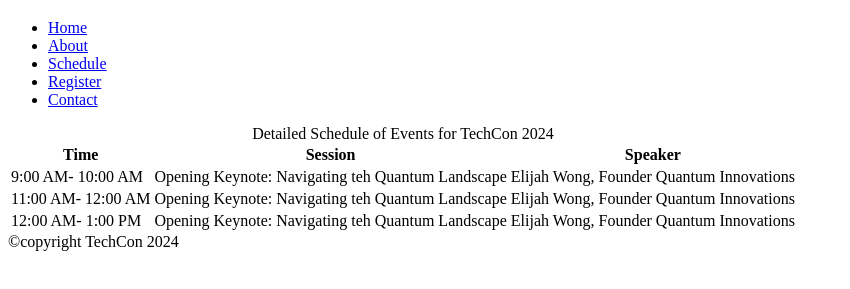
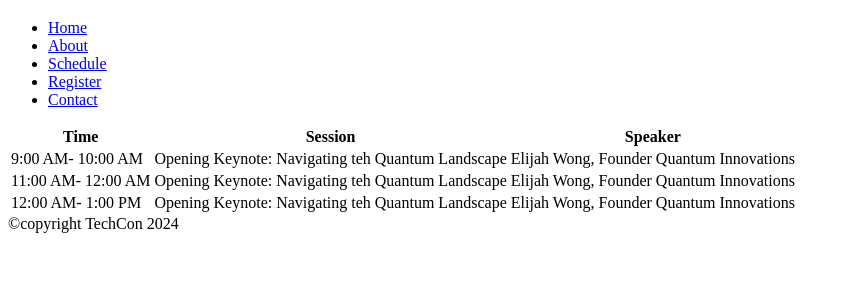
Before and after one commit to sammkigoh/TechCon_HTML, a plain HTML site: page techcon_website/schedule.html in a window 1280 px wide. Shown: the part 61-350 px from the top of the page, without its empty margins (0-850 px from the left). Drawn offline with Linux system fonts and the light colour scheme.

Commit message:
no caption schedule.html

```diff
--- a/techcon_website/schedule.html
+++ b/techcon_website/schedule.html
@@ -20,9 +20,6 @@
 		</header>
 		<main>
 			<table>
-				<caption>
-					Detailed Schedule of Events for TechCon 2024
-				</caption>
 				<thead>
 					<tr>
 						<th scope="row">Time</th>
```
Also changed, not shown: techcon_website/register.html (+3 -1 lines).
